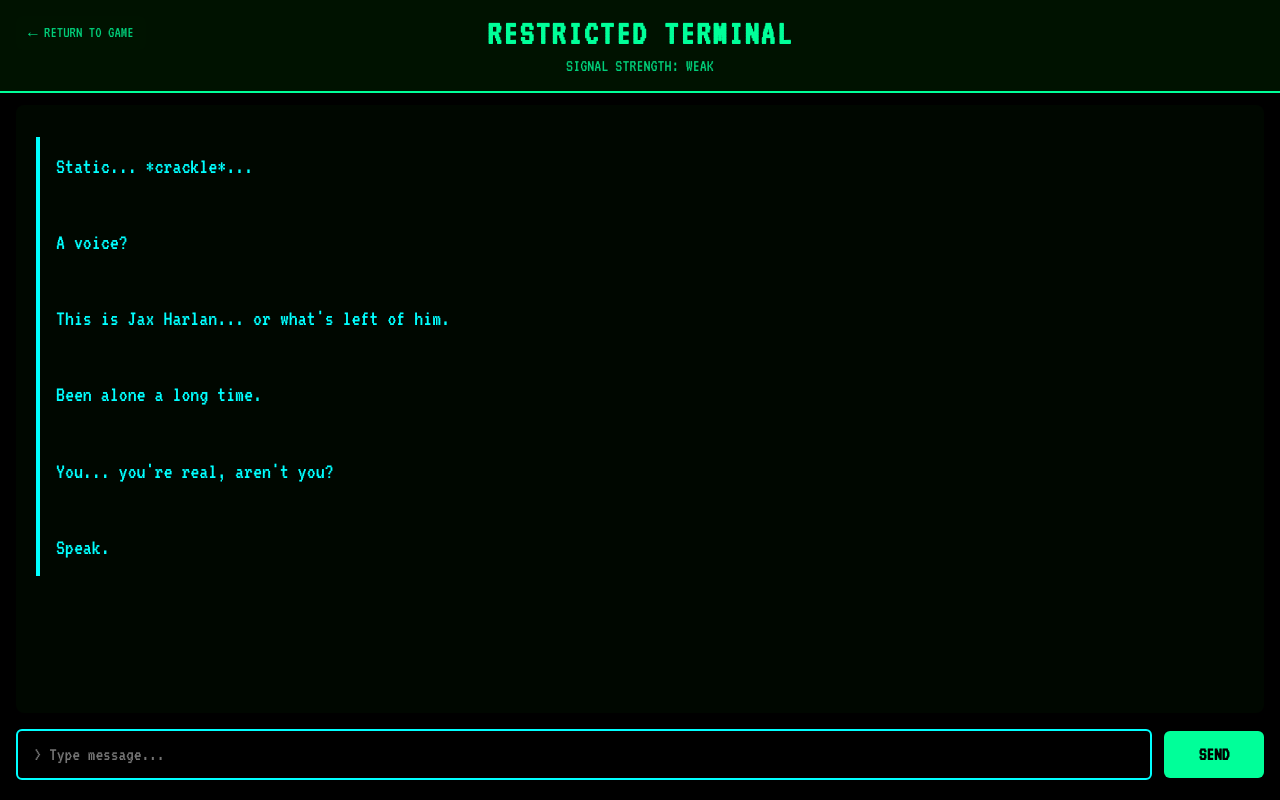
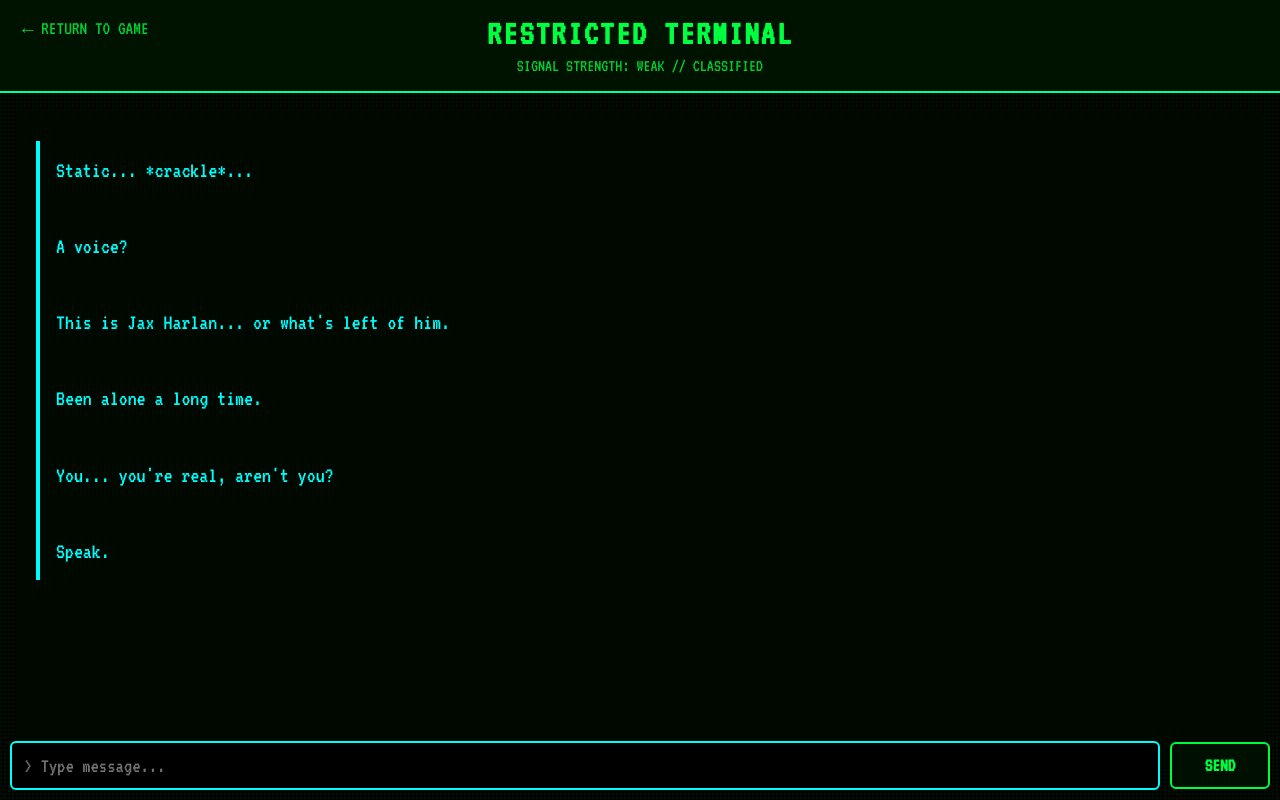
Before and after one commit to Unwrenchable/test, a website: page public/overseer-terminal.html in a window 1280 px wide. Drawn offline with Linux system fonts and the light colour scheme.

Commit message:
Update overseer-terminal.html

```diff
--- a/public/overseer-terminal.html
+++ b/public/overseer-terminal.html
@@ -1,18 +1,50 @@
 <!DOCTYPE html>
 <html lang="en">
 <head>
-  <meta charset="utf-8" />
+  <meta charset="UTF-8" />
+  <meta name="viewport" content="width=device-width, initial-scale=1.0" />
   <title>TERMINAL // RESTRICTED ACCESS</title>
-  <meta name="viewport" content="width=device-width, initial-scale=1">
   <link href="https://fonts.googleapis.com/css2?family=VT323&display=swap" rel="stylesheet">
-  <link rel="stylesheet" href="css/terminal.css"> <!-- Your new CSS file -->
+  <link rel="stylesheet" href="/css/terminal.css" />
+  <style>
+    body {
+      background: #000;
+      color: #00ff41;
+      font-family: 'VT323', monospace;
+      overflow: hidden;
+      height: 100vh;
+      margin: 0;
+      padding: 0;
+      image-rendering: pixelated;
+    }
+    #terminal {
+      position: relative;
+      height: 100%;
+      padding: 1rem;
+      box-sizing: border-box;
+      background: linear-gradient(rgba(0,255,65,0.03) 2px, transparent 2px), linear-gradient(90deg, rgba(0,255,65,0.03) 2px, transparent 2px);
+      background-size: 100% 4px, 4px 100%;
+      animation: crt-flicker 0.15s infinite alternate;
+    }
+    @keyframes crt-flicker { 0%, 100% { opacity: 1; } 50% { opacity: 0.98; } }
+    .back { position: absolute; top: 10px; left: 10px; color: #00ff41; text-decoration: none; font-size: 1.2rem; z-index: 10; }
+    .back:hover { text-shadow: 0 0 10px #00ff41; }
+    #chat { height: calc(100% - 80px); overflow-y: auto; padding-bottom: 1rem; }
+    #inputRow { position: absolute; bottom: 10px; left: 10px; right: 10px; display: flex; gap: 10px; }
+    #input { flex: 1; padding: 12px; font-size: 1.3rem; background: #000; color: #00ff41; border: 2px solid #00ff41; font-family: 'VT323', monospace; }
+    #send { padding: 12px 20px; background: #001100; color: #00ff41; border: 2px solid #00ff41; cursor: pointer; font-family: 'VT323', monospace; }
+    #send:hover { background: #002200; box-shadow: 0 0 15px #00ff41; }
+    #rmControls { display: none; position: absolute; bottom: 20px; left: 0; right: 0; text-align: center; z-index: 10; }
+    #rmControls .btn { font-size: 32px; padding: 15px; margin: 10px; background: #001100; color: #00ff41; border: 2px solid #00ff41; cursor: pointer; }
+    #rmControls .btn:hover { background: #002200; box-shadow: 0 0 15px #00ff41; }
+  </style>
 </head>
 <body>
   <a href="/" class="back">← RETURN TO GAME</a>
 
   <div class="header">
     <h1>RESTRICTED TERMINAL</h1>
-    <div class="sub">SIGNAL STRENGTH: WEAK</div>
+    <div class="sub">SIGNAL STRENGTH: WEAK // CLASSIFIED</div>
   </div>
 
   <div id="terminal">
@@ -21,8 +53,13 @@
       <input id="input" type="text" placeholder="> Type message..." autocomplete="off" autofocus>
       <button id="send">SEND</button>
     </div>
+    <div id="rmControls">
+      <button id="rmLeft" class="btn">←</button>
+      <button id="rmFire" class="btn">FIRE</button>
+      <button id="rmRight" class="btn">→</button>
+    </div>
   </div>
 
-  <script src="js/overseer.js"></script>
+  <script src="/js/overseer.js"></script>
 </body>
 </html>
```
